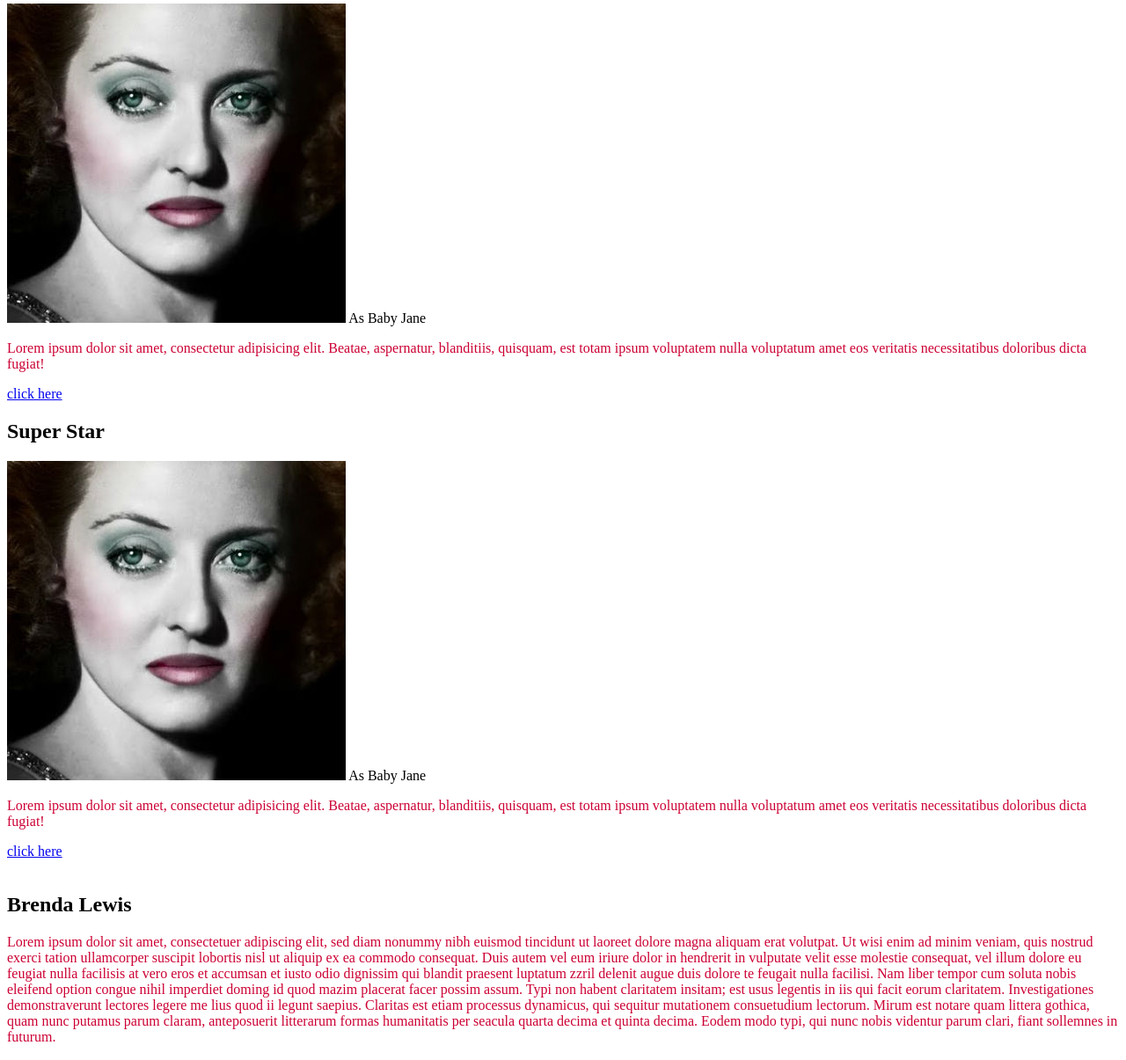
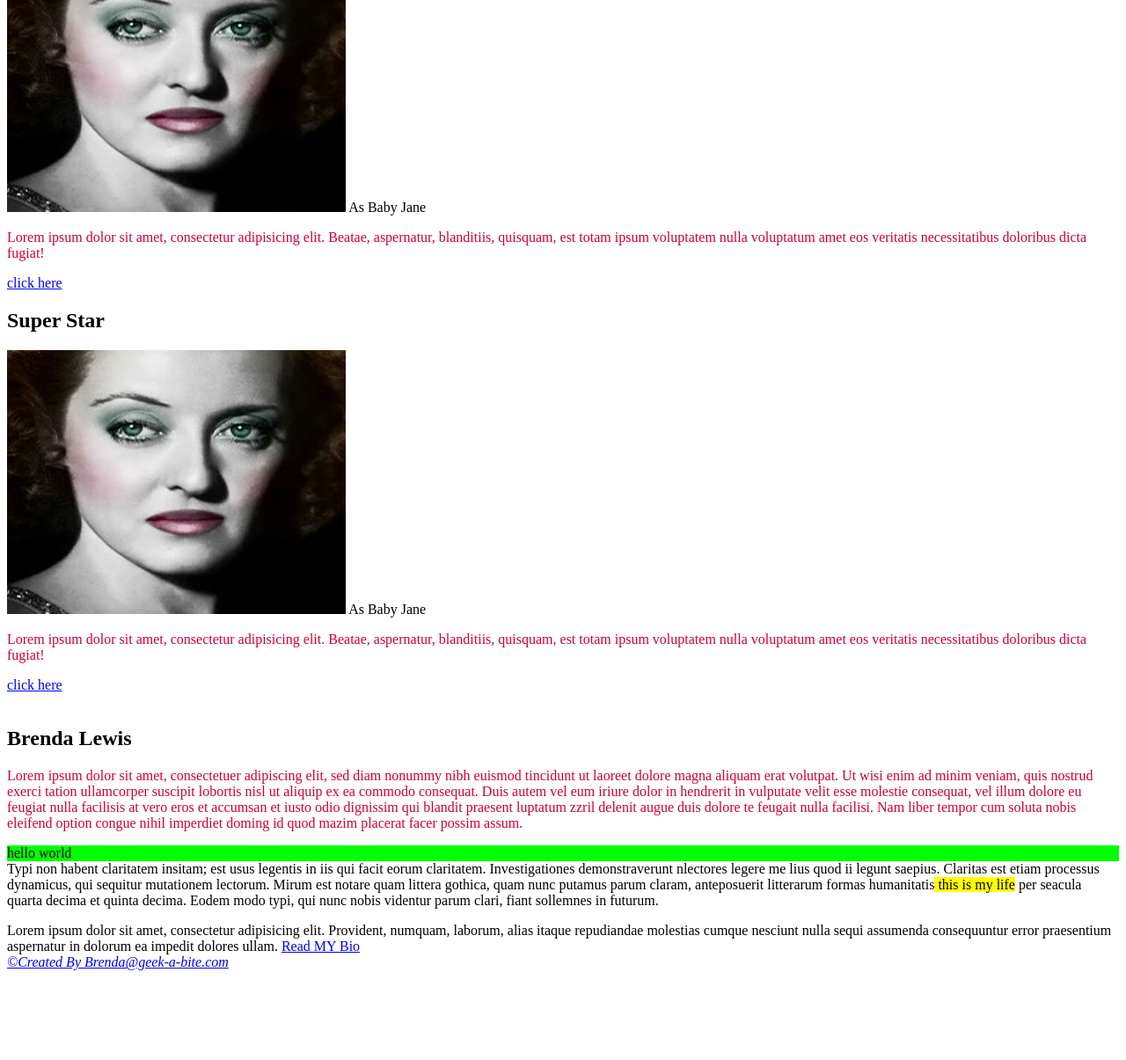
Before and after one commit to tweedyle/babyjane, a plain HTML site: page index.html in a window 1280 px wide. Shown: the part 776-1981 px from the top of the page at 88% size. After the commit the page ends 1895 px from the top, so only its background shows below. Drawn offline with Linux system fonts and the light colour scheme.

```diff
--- a/index.html
+++ b/index.html
@@ -42,7 +42,7 @@
          <div class="columnA">
              <h2>Bettey Davis</h2>
              <div column>
-                <a href="http://www.bettydavis.com"><img src="image/BetteDavisEyes.jpg" alt="" title=""target="_blank"></img></a>
+                <a href="http://www.bettydavis.com"><img src="image/BetteDavisEyes2.jpg" alt="" title=""target="_blank"></img></a>
                  <span>As Baby Jane</span>
              </div>
              <p>Lorem ipsum dolor sit amet, consectetur adipisicing elit. Beatae, aspernatur, blanditiis, quisquam, est totam ipsum voluptatem nulla voluptatum amet eos veritatis necessitatibus doloribus dicta fugiat!</p>
@@ -55,7 +55,7 @@
          <div class="columnB">
              <h2>Baby Jane</h2>
              <div column>
-                <a href="http://www.bettydavis.com"><img src="image/BetteDavisEyes.jpg" alt="" title=""target="_blank"></img></a>
+                <a href="http://www.bettydavis.com"><img src="image/BetteDavisEyes2.jpg" alt="" title=""target="_blank"></img></a>
                  <span>As Baby Jane</span>
              </div>
              <p>Lorem ipsum dolor sit amet, consectetur adipisicing elit. Beatae, aspernatur, blanditiis, quisquam, est totam ipsum voluptatem nulla voluptatum amet eos veritatis necessitatibus doloribus dicta fugiat!</p>
@@ -68,7 +68,7 @@
          <div class="columnC">
              <h2>Super Star</h2>
              <div column>
-                <a href="http://www.bettydavis.com"><img src="image/BetteDavisEyes.jpg" alt="" title=""target="_blank"></img></a>
+                <a href="http://www.bettydavis.com"><img src="image/BetteDavisEyes2.jpg" alt="" title=""target="_blank"></img></a>
                  <span>As Baby Jane</span>
              </div>
              <p>Lorem ipsum dolor sit amet, consectetur adipisicing elit. Beatae, aspernatur, blanditiis, quisquam, est totam ipsum voluptatem nulla voluptatum amet eos veritatis necessitatibus doloribus dicta fugiat!</p>
@@ -95,13 +95,13 @@
                  zzril delenit augue duis dolore te feugait nulla facilisi.
                  Nam liber tempor cum soluta nobis eleifend option congue
                  nihil imperdiet doming id quod mazim placerat facer possim
-                 assum. Typi non habent claritatem insitam; est usus legentis
+                 assum.<div style="background-color:#00fF00;">hello world</div> Typi non habent claritatem insitam; est usus legentis
                  in iis qui facit eorum claritatem. Investigationes
-                 demonstraverunt lectores legere me lius quod ii legunt saepius.
+                 demonstraverunt nlectores legere me lius quod ii legunt saepius.
                  Claritas est etiam processus dynamicus, qui sequitur mutationem
-                 consuetudium lectorum. Mirum est notare quam littera gothica,
+                  lectorum. Mirum est notare quam littera gothica,
                  quam nunc putamus parum claram, anteposuerit litterarum formas
-                 humanitatis per seacula quarta decima et quinta decima. Eodem
+                 humanitatis<mark> this is my life</mark> per seacula quarta decima et quinta decima. Eodem
                  modo typi, qui nunc nobis videntur parum clari, fiant sollemnes
                  in futurum.</p>
                  Lorem ipsum dolor sit amet, consectetur adipisicing elit. Provident, numquam, laborum, alias itaque repudiandae molestias cumque nesciunt nulla sequi assumenda consequuntur error praesentium aspernatur in dolorum ea impedit dolores ullam.
```
Also changed, not shown: image/BetteDavisEyes2.jpg (added).
